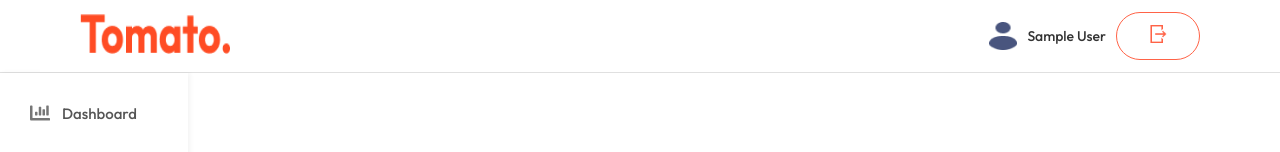
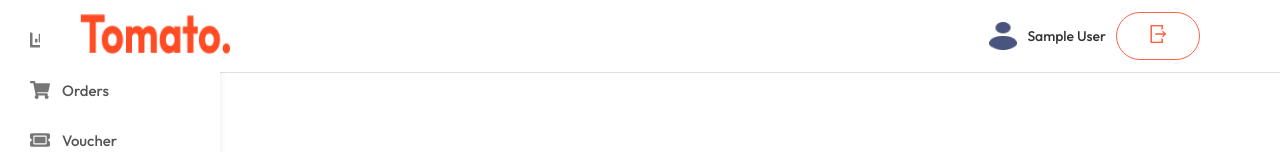
Before and after one commit to thanhthinh113/frontend, a React (Vite) app: page /admin in a window 1280 px wide. Shown: the top 152 px of the page. Built offline with nearby package versions, Linux system fonts and the light colour scheme; no server answers; sample sign-in values are in the browser's storage.

Commit message:
sửa lại khi di chuyển nội dung thì thanh sidebar vẫn giữ nguyên vị trí

```diff
--- a/src/admin/components/Sidebar/Sidebar.css
+++ b/src/admin/components/Sidebar/Sidebar.css
@@ -5,7 +5,8 @@
   background-color: #ffffff;
   padding-top: 20px;
   box-shadow: 2px 0 5px rgba(0, 0, 0, 0.05);
-  position: sticky;
+  /* position: sticky; */
+position: fixed;
   top: 0;
   left: 0;
   transition: width 0.3s ease-in-out;
@@ -109,8 +110,8 @@
 }
 
 .app-content {
-  display: flex;
-  flex-grow: 1;
+ margin-left: 220px;  /* bằng width sidebar */
+  padding: 20px;
 }
 
 hr {
```
